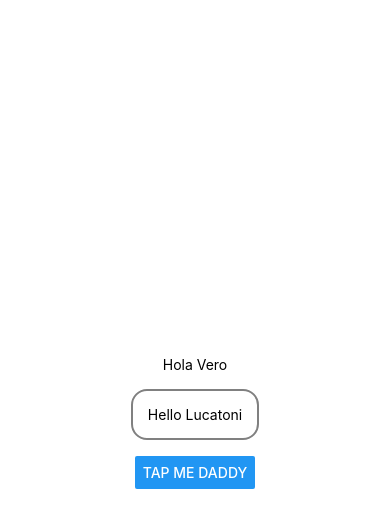
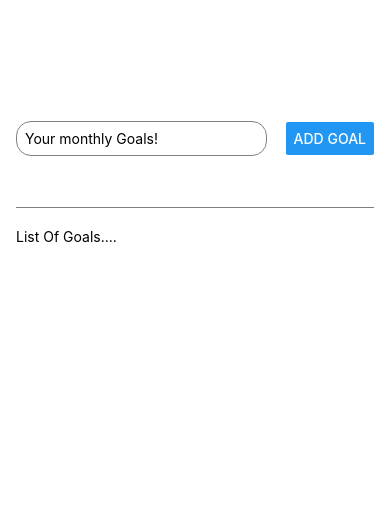
Before and after one commit to headhunter225014/React-Natve-Goal-APP, a React Native app: screen / in a window 390 px wide. Shown: the top 528 px of the page. Built offline with nearby package versions, Linux system fonts and the light colour scheme.

Commit message:
Layout changes

```diff
--- a/App.js
+++ b/App.js
@@ -2,26 +2,42 @@
 
 export default function App() {
   return (
-    <View style={styles.container}>
-      <Text>Hola Vero</Text>
-      <Text style={styles.dummyText}>Hello Lucatoni</Text>
-      <Button title='tap me daddy'/>
+    <View style={styles.appContainer}>
+      <View style={styles.inputContainer}>
+        <TextInput style={styles.textInput} placeholder='Your monthly Goals!'/>
+        <Button title="Add goal"/>
+      </View>
+      <View style={styles.goalsContainer}>
+        <Text>List Of Goals....</Text>
+      </View>
     </View>
   );
 }
 
 const styles = StyleSheet.create({
-  container: {
+  appContainer: {
     flex: 1,
-    backgroundColor: '#fff',
-    alignItems: 'center',
-    justifyContent: 'center',
+    padding: 70,
+    paddingHorizontal: 16
   },
-  dummyText: {
-    margin: 16,
-    borderWidth: 2,
+  inputContainer: {
+    flex: 1,
+    flexDirection: 'row',
+    justifyContent: 'space-between',
+    marginBottom: 20,
+    alignItems: "center",
+    borderBottomWidth: 1,
+    borderColor: 'grey'
+  },
+  textInput: {
+    borderWidth: 1,
     borderColor: 'grey',
-    padding: 15,
-    borderRadius: 16,
+    width: '70%',
+    marginRight: 8,
+    padding: 8,
+    borderRadius: 15
+  },
+  goalsContainer: {
+    flex: 4
   }
 });
```
